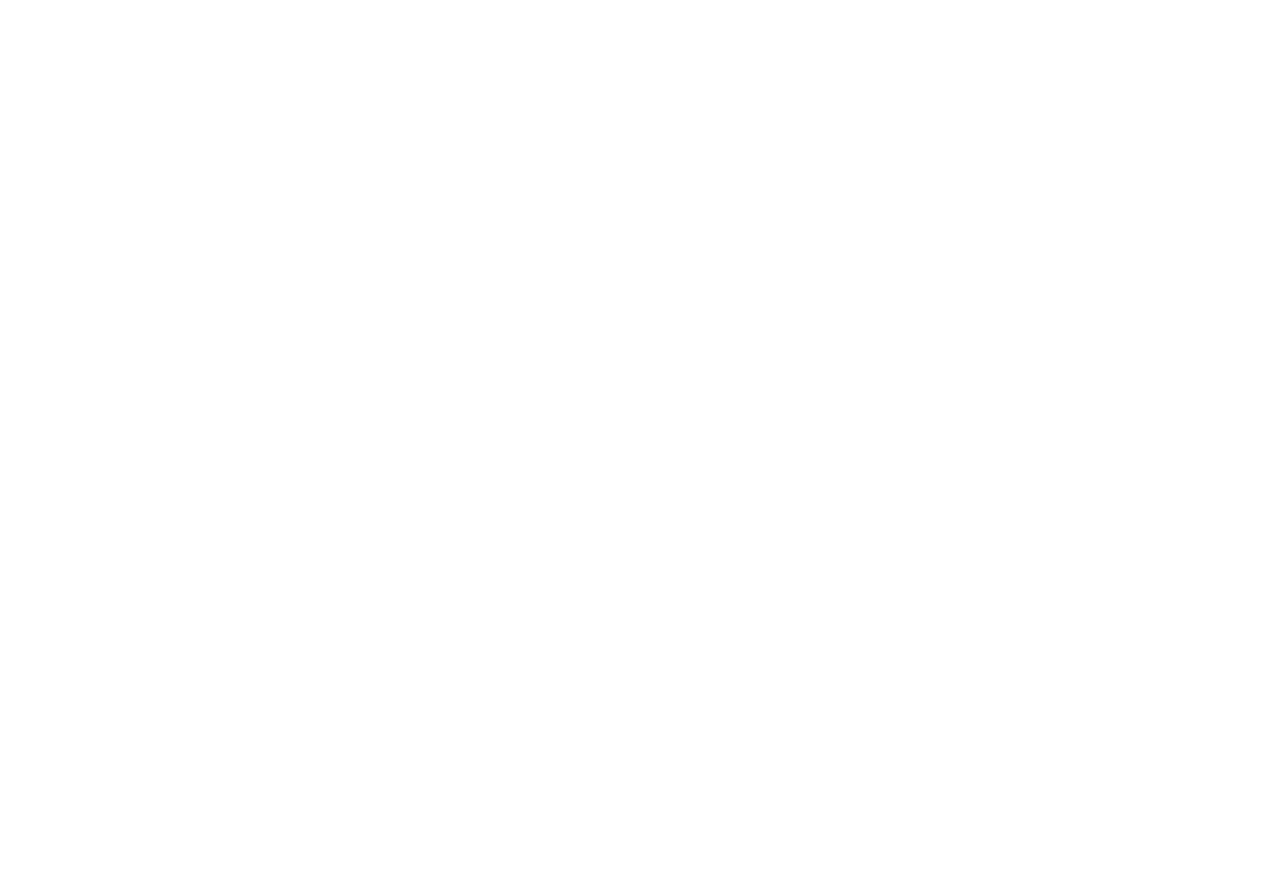
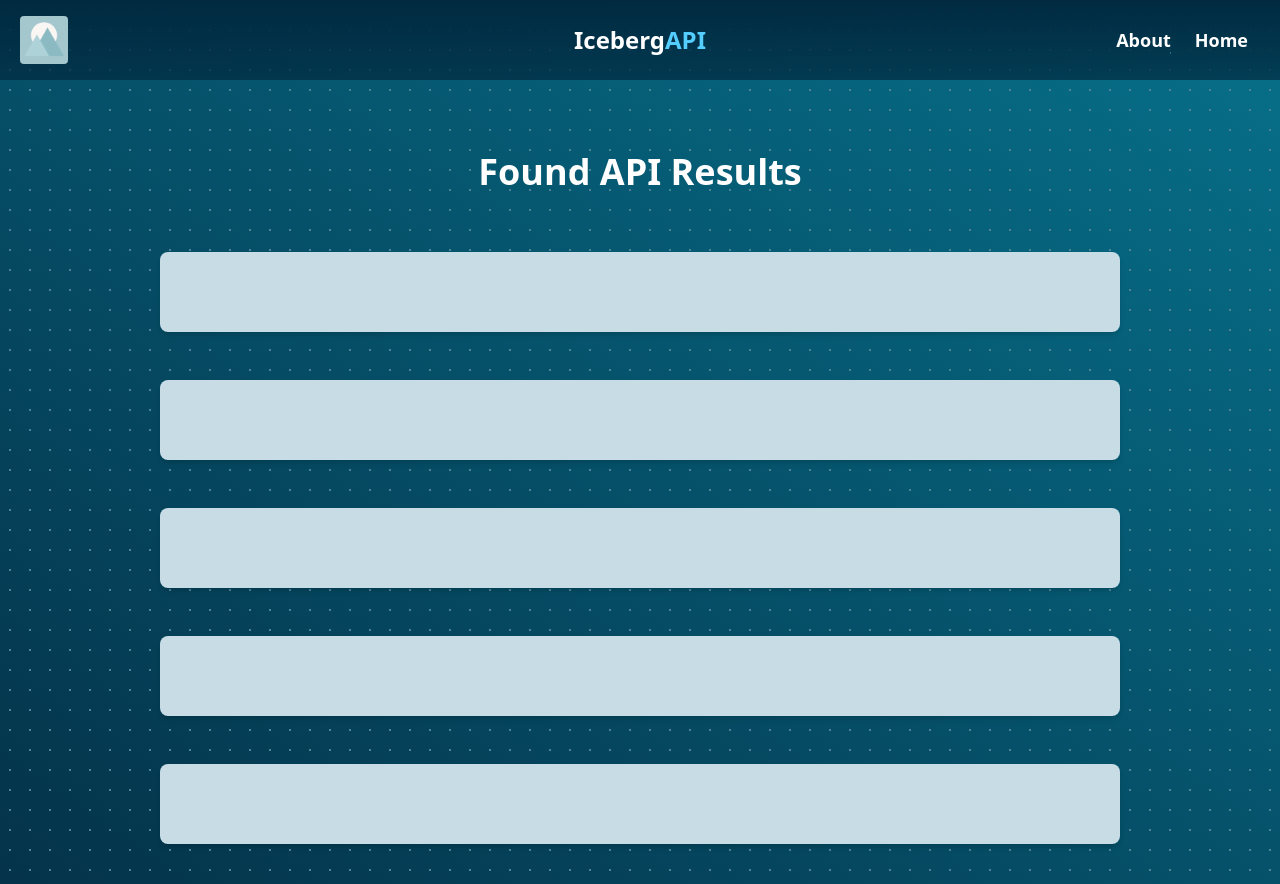
Before and after one commit to ItsKaiwenDu/IcebergAPI, a React (Vite) app in the folder IcebergAPI/: page /results in a window 1280 px wide. Before the commit this address had no page. Before the commit the page ends 800 px from the top, so only its background shows below. Built offline with nearby package versions, Linux system fonts and the light colour scheme.

Commit message:
Commit: Result Screen with Placeholders

```diff
--- a/IcebergAPI/src/App.jsx
+++ b/IcebergAPI/src/App.jsx
@@ -4,6 +4,7 @@
 
 import HomeScreen from './components/HomeScreen';
 import AboutScreen from './components/AboutScreen';
+import ResultScreen from './components/ResultScreen';
 
 function App() {
   return (
@@ -11,6 +12,7 @@
       <Routes>
         <Route path="/" element={<HomeScreen />} />
         <Route path="/about" element={<AboutScreen />} />
+        <Route path="/results" element={<ResultScreen />} />
       </Routes>
     </Router>
   );
--- a/IcebergAPI/src/components/HomeScreen.jsx
+++ b/IcebergAPI/src/components/HomeScreen.jsx
@@ -1,10 +1,17 @@
-import React from 'react';
+import React, { useState } from 'react';
 import { useNavigate } from 'react-router-dom';
 import icon from '../assets/icon.png';
 import { FaSearch } from 'react-icons/fa';
 
 function HomeScreen() {
   const navigate = useNavigate();
+  const [query, setQuery] = useState('');
+
+  const handleSearch = () => {
+    if (query.trim()) {
+      navigate(`/results?query=${encodeURIComponent(query)}`);
+    }
+  };
 
   return (
     <div className="bg-dots text-white min-h-screen w-full flex flex-col items-center justify-center">
@@ -51,9 +58,12 @@
             type="text"
             placeholder="What's on your mind today..."
             className="px-8 py-4 rounded-[50px] shadow-xl text-gray-700 w-full bg-[#c7dce4] pr-16"
+            value={query}
+            onChange={(e) => setQuery(e.target.value)}
           />
           <button
             className="absolute right-4 top-1/2 transform -translate-y-1/2 bg-[#54CEFF] text-white rounded-full w-10 h-10 flex items-center justify-center shadow-md hover:bg-[#3bb0e0]"
+            onClick={handleSearch}
           >
             <FaSearch />
           </button>
--- /dev/null
+++ b/IcebergAPI/src/components/ResultScreen.jsx
@@ -0,0 +1,62 @@
+import React from 'react';
+import { useLocation, useNavigate } from 'react-router-dom';
+import icon from '../assets/icon.png';
+
+function ResultScreen() {
+  const location = useLocation();
+  const navigate = useNavigate();
+  const query = new URLSearchParams(location.search).get('query');
+
+  return (
+    <div className="bg-dots text-white min-h-screen w-full flex flex-col items-center py-10">
+      {/* Top Dock */}
+      <div className="top-dock w-full h-20 fixed top-0 left-0 flex items-center justify-center px-8">
+        {/* Logo */}
+        <img
+          src={icon}
+          alt="Logo"
+          className="absolute left-5 w-12 h-12 rounded"
+        />
+
+        {/* Brand Name */}
+        <h1 className="text-2xl font-bold">
+          <span className="text-white">Iceberg</span>
+          <span className="text-[#54CEFF]">API</span>
+        </h1>
+
+        {/* Buttons Container */}
+        <div className="absolute right-8 flex gap-6">
+          <button
+            className="text-white text-lg font-bold button-underline"
+            onClick={() => navigate('/about')}
+          >
+            About
+          </button>
+          <button
+            className="text-white text-lg font-bold button-underline"
+            onClick={() => navigate('/')}
+          >
+            Home
+          </button>
+        </div>
+      </div>
+
+      {/* Main Content */}
+      <div className="flex flex-col items-center mt-28">
+        <h1 className="text-4xl font-bold mb-15">Found API Results</h1>
+        <div className="flex flex-col gap-12 w-[60rem]">
+          {/* Placeholder rectangles */}
+          <div className="bg-[#c7dce4] h-20 rounded-lg shadow-md"></div>
+          <div className="bg-[#c7dce4] h-20 rounded-lg shadow-md"></div>
+          <div className="bg-[#c7dce4] h-20 rounded-lg shadow-md"></div>
+        </div>
+        <div className="flex flex-col gap-12 w-[60rem] mt-12">
+          <div className="bg-[#c7dce4] h-20 rounded-lg shadow-md"></div>
+          <div className="bg-[#c7dce4] h-20 rounded-lg shadow-md"></div>
+        </div>
+      </div>
+    </div>
+  );
+}
+
+export default ResultScreen;
```
